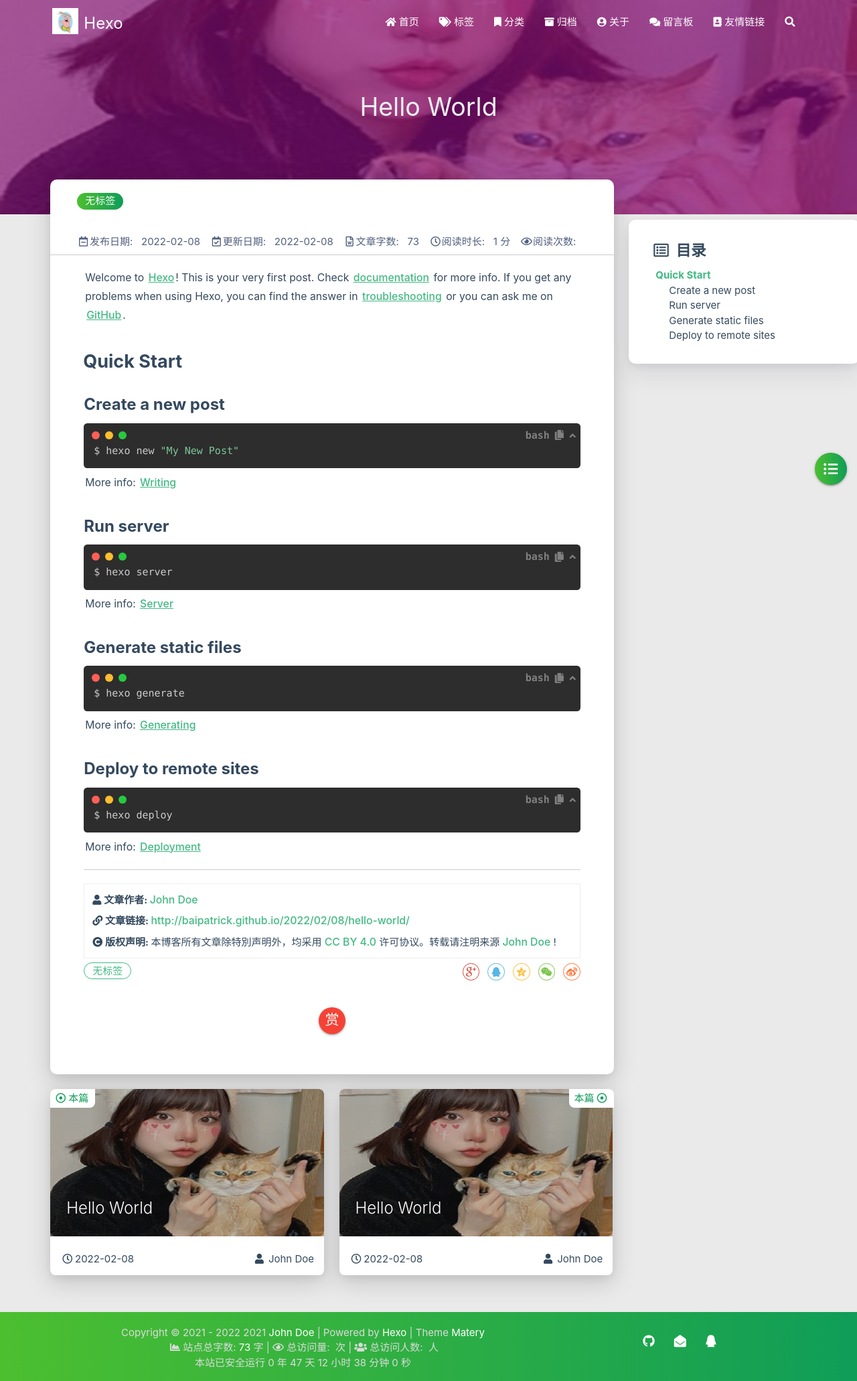
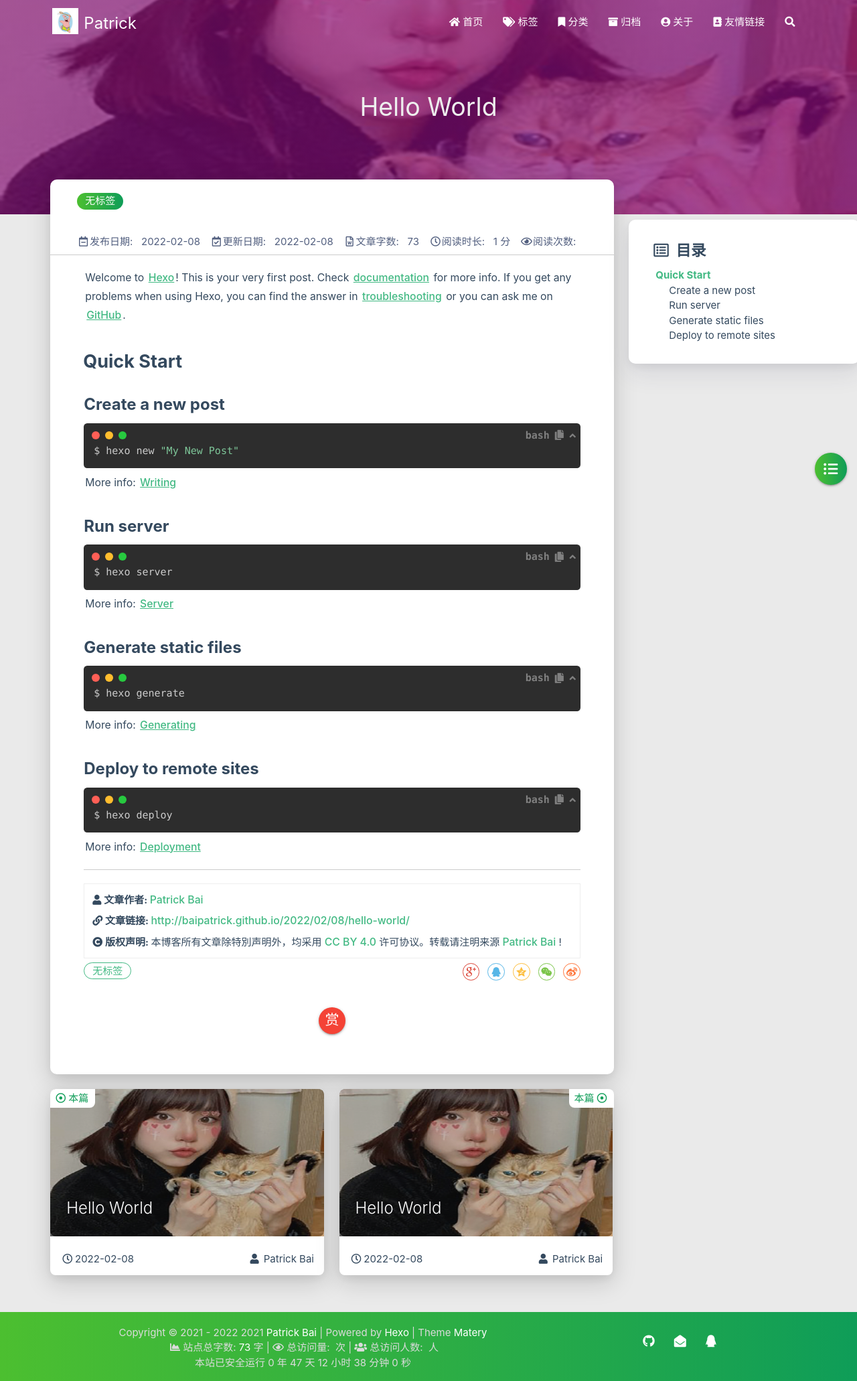
Before and after one commit to BaiPatrick/BaiPatrick.github.io, a plain HTML site: page 2022/02/08/hello-world/index.html in a window 1280 px wide. Shown: the whole page at 67% size. Drawn offline with Linux system fonts and the light colour scheme; some packages are replaced by stand-ins of ours; a script that the page names is missing.

Commit message:
Site updated: 2022-02-08 20:37:53

```diff
--- a/2022/02/08/hello-world/index.html
+++ b/2022/02/08/hello-world/index.html
@@ -4,7 +4,7 @@
 
 <head>
     <meta charset="utf-8">
-    <meta name="keywords" content="Hello World, Hexo">
+    <meta name="keywords" content="Hello World, Patrick">
     <meta name="description" content="">
     <meta http-equiv="X-UA-Compatible" content="IE=edge">
     <meta name="viewport" content="width=device-width, initial-scale=1.0, user-scalable=no">
@@ -16,7 +16,7 @@
     <!-- Global site tag (gtag.js) - Google Analytics -->
 
 
-    <title>Hello World | Hexo</title>
+    <title>Hello World | Patrick</title>
     <link rel="icon" type="image/png" href="/favicon.png">
 
     <link rel="stylesheet" type="text/css" href="/libs/awesome/css/all.css">
@@ -43,7 +43,7 @@
 
                     <img src="/medias/logo.png" class="logo-img" alt="LOGO">
 
-                    <span class="logo-span">Hexo</span>
+                    <span class="logo-span">Patrick</span>
                 </a>
             </div>
 
@@ -108,17 +108,6 @@
 
   <li class="hide-on-med-and-down nav-item">
 
-    <a href="/contact" class="waves-effect waves-light">
-
-      <i class="fas fa-comments" style="zoom: 0.6;"></i>
-
-      <span>留言板</span>
-    </a>
-
-  </li>
-
-  <li class="hide-on-med-and-down nav-item">
-
     <a href="/friends" class="waves-effect waves-light">
 
       <i class="fas fa-address-book" style="zoom: 0.6;"></i>
@@ -142,7 +131,7 @@
 
         <img src="/medias/logo.png" class="logo-img circle responsive-img">
 
-        <div class="logo-name">Hexo</div>
+        <div class="logo-name">Patrick</div>
         <div class="logo-desc">
 
             Never really desperate, only the lost of the soul.
@@ -205,17 +194,6 @@
 			    <i class="fa-fw fas fa-user-circle"></i>
 
 			关于
-		</a>
-
-        </li>
-
-        <li class="m-nav-item">
-
-		<a href="/contact" class="waves-effect waves-light">
-
-			    <i class="fa-fw fas fa-comments"></i>
-
-			留言板
 		</a>
 
         </li>
@@ -513,7 +491,7 @@
                     </i>
                 </span>
                 <span class="reprint-info">
-                    <a href="/about" rel="external nofollow noreferrer">John Doe</a>
+                    <a href="/about" rel="external nofollow noreferrer">Patrick Bai</a>
                 </span>
             </div>
             <div class="reprint__type">
@@ -536,7 +514,7 @@
                     本博客所有文章除特別声明外，均采用
                     <a href="https://creativecommons.org/licenses/by/4.0/deed.zh" rel="external nofollow noreferrer" target="_blank">CC BY 4.0</a>
                     许可协议。转载请注明来源
-                    <a href="/about" target="_blank">John Doe</a>
+                    <a href="/about" target="_blank">Patrick Bai</a>
                     !
                 </span>
             </div>
@@ -755,7 +733,7 @@
                         <span class="publish-author">
 
                             <i class="fas fa-user fa-fw"></i>
-                            John Doe
+                            Patrick Bai
 
                         </span>
                     </div>
@@ -793,7 +771,7 @@
                         <span class="publish-author">
 
                             <i class="fas fa-user fa-fw"></i>
-                            John Doe
+                            Patrick Bai
 
                         </span>
                     </div>
@@ -938,7 +916,7 @@
                 <span id="year">2021-2022</span>
 
             <span id="year">2021</span>
-            <a href="/about" target="_blank">John Doe</a>
+            <a href="/about" target="_blank">Patrick Bai</a>
             |&nbsp;Powered by&nbsp;<a href="https://hexo.io/" target="_blank">Hexo</a>
             |&nbsp;Theme&nbsp;<a href="https://github.com/blinkfox/hexo-theme-matery" target="_blank">Matery</a>
             <br>
```
Also changed, not shown: about/index.html (+7 -29 lines), archives/2022/02/index.html (+6 -28 lines), archives/2022/index.html (+6 -28 lines), archives/index.html (+6 -28 lines), categories/index.html (+5 -27 lines), friends/index.html (+5 -27 lines), index.html (+6 -28 lines), tags/index.html (+5 -27 lines).
